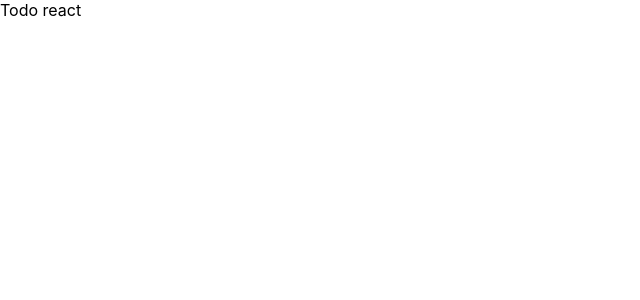
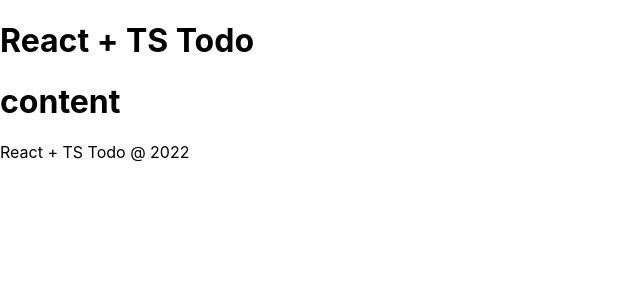
Before and after one commit to vitoriacst/Todo-List-TypeScript-, a React (Create React App) app in the folder app/: page / in a window 1280 px wide. Shown: the top 300 px of the page, without its empty margins (0-640 px from the left). Built offline with nearby package versions, Linux system fonts and the light colour scheme.

Commit message:
feat: :construction: building the project skeleton + components
creating header and footer components

```diff
--- a/app/src/App.tsx
+++ b/app/src/App.tsx
@@ -1,8 +1,15 @@
+// components
+import Footer from "./components/Footer";
+import Header from "./components/Header";
 
 function App() {
   return (
   <div>
-    Todo react
+    <Header/>
+    <h1>
+      content
+    </h1>
+    <Footer/>
   </div>
   );
 }
--- /dev/null
+++ b/app/src/components/Footer.tsx
@@ -0,0 +1,14 @@
+
+function Footer() {
+  return (
+    <div><footer>
+    <p>
+      <span>
+      React + TS Todo @ 2022
+      </span>
+    </p>
+  </footer></div>
+  )
+}
+
+export default Footer
--- /dev/null
+++ b/app/src/components/Header.tsx
@@ -0,0 +1,11 @@
+const Header = () => {
+  return (
+    <div>  <header>
+    <h1>
+      React + TS Todo
+    </h1>
+  </header></div>
+  )
+}
+
+export default Header
```
